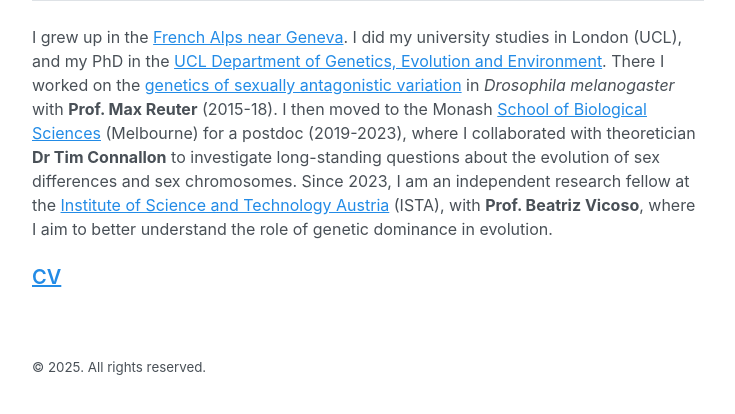
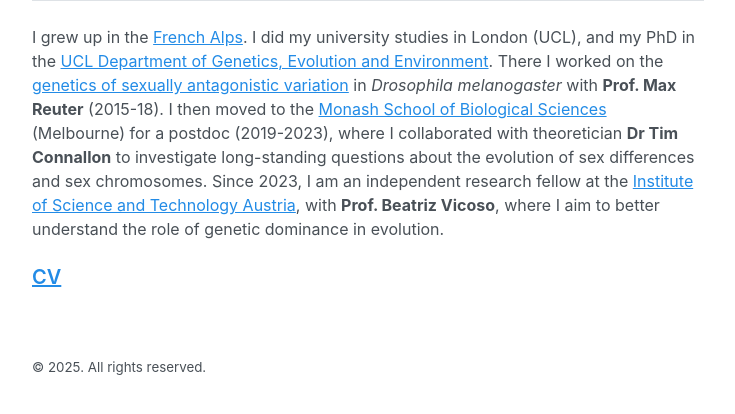
Before and after one commit to filruzicka/filruzicka.github.io, a Jekyll site: the page built from bio.md, in a window 1280 px wide, cut to the strip 453-867 px from the top of the page. Shown: the whole strip, without its empty margins (272-1007 px from the left). Built offline with Jekyll 4.4.1, drawn with Linux system fonts in a browser that asks for light colours.

Commit message:
Committing

```diff
--- a/bio.md
+++ b/bio.md
@@ -6,6 +6,6 @@ layout: page
 
 -----
 
-I grew up in the [French Alps near Geneva](https://en.wikipedia.org/wiki/Vovray-en-Bornes). I did my university studies in London (UCL), and my PhD in the [UCL Department of Genetics, Evolution and Environment](https://www.ucl.ac.uk/biosciences/gee). There I worked on the [genetics of sexually antagonistic variation](https://discovery.ucl.ac.uk/id/eprint/10064363/) in *Drosophila melanogaster* with **Prof. Max Reuter** (2015-18). I then moved to the Monash [School of Biological Sciences](https://www.monash.edu/science/schools/biological-sciences) (Melbourne) for a postdoc (2019-2023), where I collaborated with theoretician **Dr Tim Connallon** to investigate long-standing questions about the evolution of sex differences and sex chromosomes. Since 2023, I am an independent research fellow at the [Institute of Science and Technology Austria](https://ista.ac.at/home) (ISTA), with **Prof. Beatriz Vicoso**, where I aim to better understand the role of genetic dominance in evolution.
+I grew up in the [French Alps](https://en.wikipedia.org/wiki/Vovray-en-Bornes). I did my university studies in London (UCL), and my PhD in the [UCL Department of Genetics, Evolution and Environment](https://www.ucl.ac.uk/biosciences/gee). There I worked on the [genetics of sexually antagonistic variation](https://discovery.ucl.ac.uk/id/eprint/10064363/) in *Drosophila melanogaster* with **Prof. Max Reuter** (2015-18). I then moved to the [Monash School of Biological Sciences](https://www.monash.edu/science/schools/biological-sciences) (Melbourne) for a postdoc (2019-2023), where I collaborated with theoretician **Dr Tim Connallon** to investigate long-standing questions about the evolution of sex differences and sex chromosomes. Since 2023, I am an independent research fellow at the [Institute of Science and Technology Austria](https://ista.ac.at/home), with **Prof. Beatriz Vicoso**, where I aim to better understand the role of genetic dominance in evolution.
 
 ### [CV](/assets/FilipRuzicka_CV.pdf)
```
